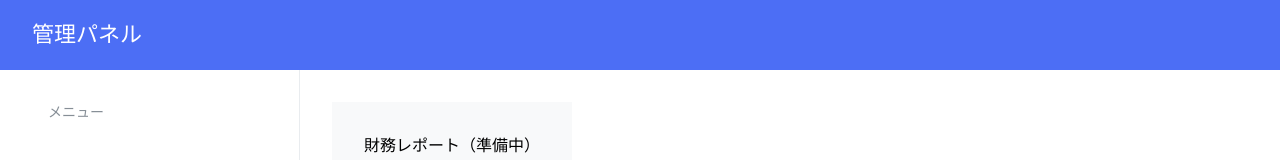
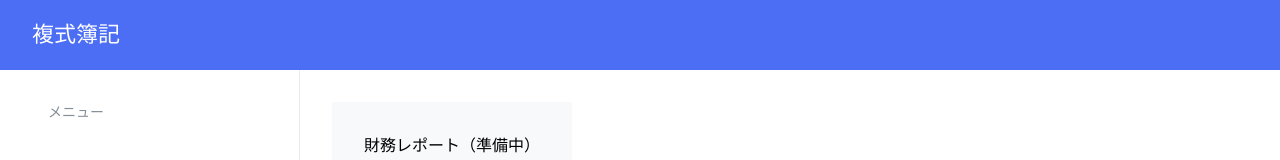
Before and after one commit to fukashiimo/double-entry-bookkeeping, a React (Vite) app: page /double-entry-bookkeeping/reports in a window 1280 px wide. Shown: the top 160 px of the page. Built offline with nearby package versions, Linux system fonts and the light colour scheme.

Commit message:
文言修正

```diff
--- a/src/components/Layout/MainLayout.tsx
+++ b/src/components/Layout/MainLayout.tsx
@@ -83,7 +83,7 @@ export default function MainLayout({ children }: MainLayoutProps) {
             size="sm"
             color="white"
           />
-          <Title order={3} c="white" style={{ fontWeight: 500 }}>管理パネル</Title>
+          <Title order={3} c="white" style={{ fontWeight: 500 }}>複式簿記</Title>
         </Group>
       </AppShell.Header>
 
```
